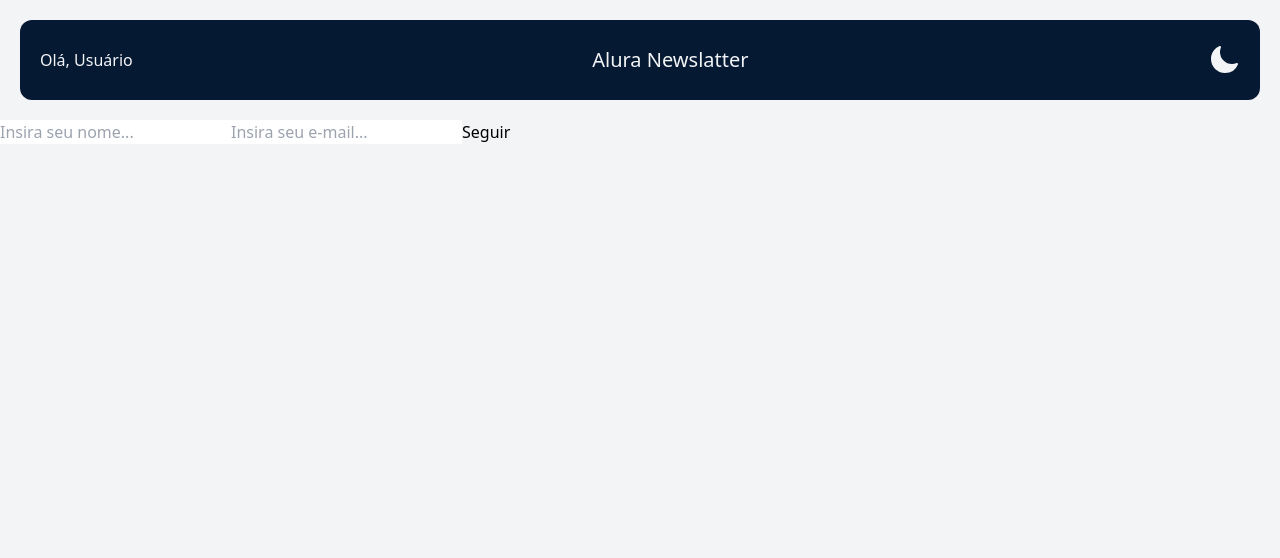
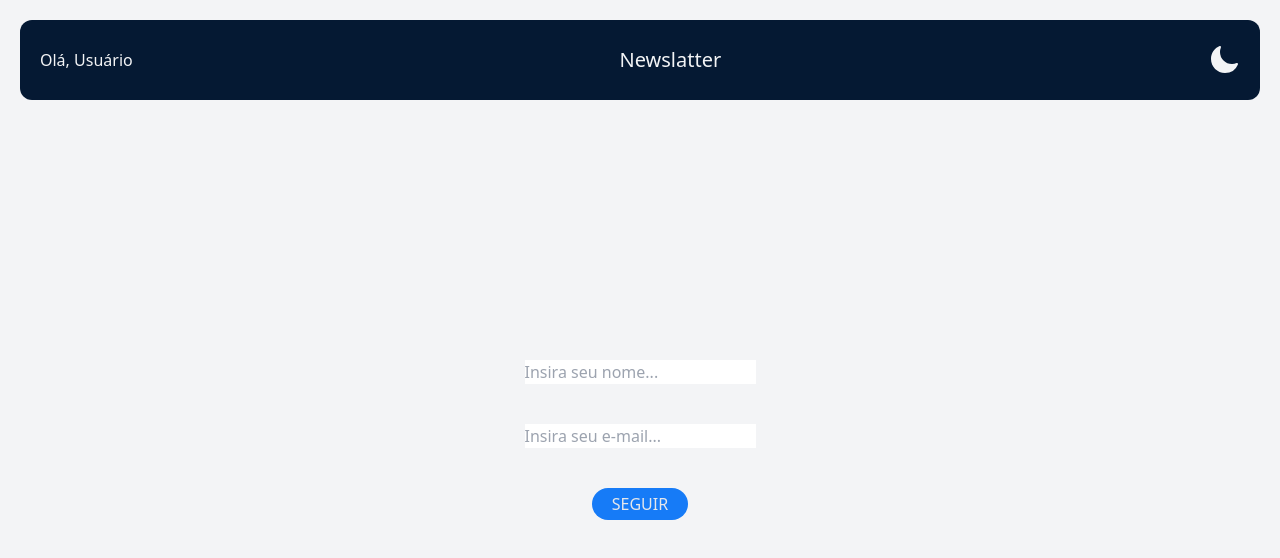
Before and after one commit to JennyLamego2022/newsletter_alura_react, a React (Vite) app: page / in a window 1280 px wide. Shown: the top 558 px of the page. Built offline with nearby package versions, Linux system fonts and the light colour scheme.

Commit message:
style: estilização do form

```diff
--- a/index.html
+++ b/index.html
@@ -1,10 +1,10 @@
 <!DOCTYPE html>
-<html lang="en">
+<html lang="pt-br">
   <head>
     <meta charset="UTF-8" />
     <link rel="icon" type="image/svg+xml" href="/vite.svg" />
     <meta name="viewport" content="width=device-width, initial-scale=1.0" />
-    <title>Newsletter Alura</title>
+    <title>Newsletter</title>
   </head>
   <body class="bg-gray-100 dark:bg-dark-100">
     <div id="root"></div>
--- a/src/App.jsx
+++ b/src/App.jsx
@@ -8,11 +8,11 @@
   const [user, setUser] = useState()
   const hasUser  = Boolean(user)
   return (
-  <>
+  <div className=" h-screen ">
     <Header user={user}/>
     { hasUser && <ArticleList/>}
     { hasUser || <Form onSubmit={setUser}/>}
-  </>
+  </div>
   )
 }
 
--- a/src/components/Form/Form.jsx
+++ b/src/components/Form/Form.jsx
@@ -8,10 +8,10 @@
         const email = event.target[1].value
         onSubmit({name, email})
     }
-    return <form onSubmit={safeSubmit}>
+    return <form onSubmit={safeSubmit} className=' h-full flex flex-col items-center justify-center gap-10 -mt-20'>
         <input type="text" placeholder="Insira seu nome..." />
         <input type="email" placeholder="Insira seu e-mail..." />
-        <button type="submit">Seguir</button>
+        <button type="submit" className=' bg-alura-100 dark:bg-dark-200 py-1 px-5 rounded-full text-gray-200 uppercase'>Seguir</button>
     </form>
 }
 
--- a/src/components/Header/Header.jsx
+++ b/src/components/Header/Header.jsx
@@ -4,7 +4,7 @@
 const Header = ({ user }) => {
     return <div className="flex h-20 bg-alura-200 dark:bg-dark-200 justify-between items-center px-5 sm:rounded-xl sm:m-5">
         <span className="text-gray-100">Olá, {user?.name||'Usuário'}</span>
-        <h1 className=" text-gray-100 text-xl">Alura Newslatter</h1>
+        <h1 className=" text-gray-100 text-xl">Newslatter</h1>
         <ToggleTheme/>
     </div>
 }
```
